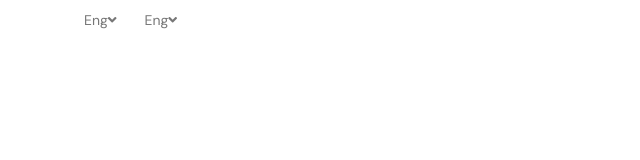
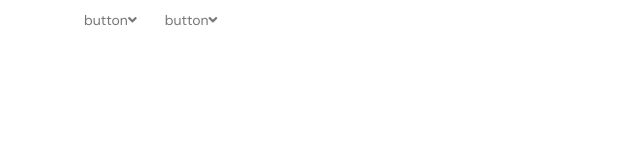
Before and after one commit to Ghullam-Murtaza/e-commerce, a React (Create React App) app: page / in a window 1280 px wide. Shown: the top 160 px of the page, without its empty margins (0-640 px from the left). Built offline with nearby package versions, Linux system fonts and the light colour scheme.

Commit message:
'content changed in alixbar'

```diff
--- a/src/components/AxilBar/AxilBar.jsx
+++ b/src/components/AxilBar/AxilBar.jsx
@@ -19,7 +19,7 @@ const AxilBar = () => {
                     key={i++}
                     className={`btn btn-sm border-0 ${style["dropdown-toggle"]}`}
                   >
-                    Eng
+                    button
                   </button>
                   <ul className="p-0 m-0 d-none"></ul>
                 </div>
```
